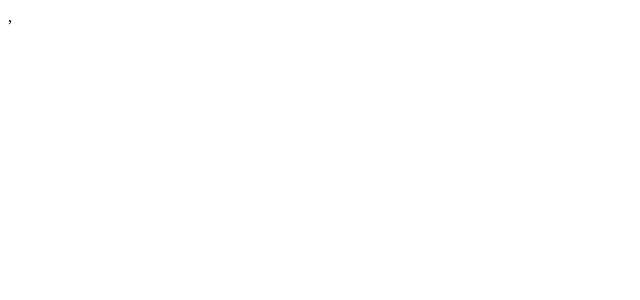
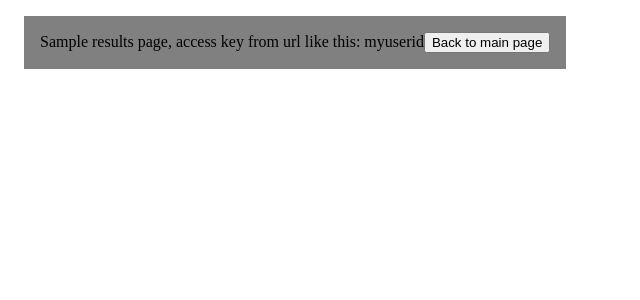
Before and after one commit to aafarian/SportsTower, a React app: page /results/myuserid in a window 1280 px wide. Before the commit this address had no page. Shown: the top 300 px of the page, without its empty margins (0-640 px from the left). Built offline with nearby package versions, Linux system fonts and the light colour scheme.

Commit message:
Add routing

```diff
--- /dev/null
+++ b/src/Routes.tsx
@@ -0,0 +1,22 @@
+import React from 'react';
+import App from './App';
+import { store } from './redux/store';
+import { Provider } from 'react-redux';
+import ResultsPage from './components/Results/ResultsPage';
+
+export const Routes = [
+  {
+    path: "/*",
+    element: (
+      <Provider store={store}>
+        <App />
+      </Provider>
+    ),
+  },
+  {
+    path: "/results/:id",
+    element: (
+      <ResultsPage />
+    ),
+  },
+];
--- a/src/components/Feed/CardsFeed.tsx
+++ b/src/components/Feed/CardsFeed.tsx
@@ -6,7 +6,6 @@ import { populate, playerAdded } from '../../redux/slices/playerDataSlice';
 import PickCard from './PickCard';
 import { projectionsFixture } from './../Fixtures/projectionsFixture';
 import projectionDataSelectors from '../selectors/projectionDataSelectors';
-import categorySelectors from '../selectors/categorySelectors';
 
 const useStyles = createUseStyles({
   card: {
@@ -30,7 +29,6 @@ const CardsFeed = () => {
   const classes = useStyles();
   const dispatch = useDispatch();
   const data = useSelector(projectionDataSelectors.selectAllProjectionData);
-  const categories = useSelector(categorySelectors.selectAllCategories);
 
   useEffect(() => {
     dispatch(populate(projectionsFixture));
--- a/src/components/Layout.tsx
+++ b/src/components/Layout.tsx
@@ -1,5 +1,5 @@
 import React from 'react';
-import { useLocation } from 'react-router-dom';
+import { Link, useLocation } from 'react-router-dom';
 import { createUseStyles } from 'react-jss';
 import JerseyM54 from '../fonts/JerseyM54.ttf';
 
@@ -49,6 +49,11 @@ const Layout = (props: React.HTMLProps<HTMLElement>) => {
   const classes = useStyles();
   return (
     <div className={classes.background}>
+      <Link to={`/results/myuserid`}>
+        <button>
+          Sample Results Page
+        </button>
+      </Link>
       {/* TODO: Header component */}
       <div className={classes.header}>
         <span className={classes.logo}><h1>SPORTSTOWER</h1></span>
--- /dev/null
+++ b/src/components/Results/ResultsPage.tsx
@@ -0,0 +1,33 @@
+import React from 'react';
+import { createUseStyles } from 'react-jss';
+import { Link, useParams } from 'react-router-dom';
+
+const useStyles = createUseStyles({
+  card: {
+    background: 'grey',
+    margin: '1rem',
+    padding: '1rem',
+    maxWidth: 'fit-content',
+    textAlign: 'center'
+  }
+});
+
+const ResultsPage = () => {
+  const classes = useStyles();
+  let { id } = useParams();
+
+  return (
+    <div
+      className={classes.card}
+    >
+      Sample results page, access key from url like this: { id }
+      <Link to="/">
+        <button>
+          Back to main page
+        </button>
+      </Link>
+    </div>
+  );
+};
+
+export default ResultsPage;
--- /dev/null
+++ b/src/components/Results/index.ts
@@ -0,0 +1 @@
+export * from './ResultsPage';
--- a/src/main.tsx
+++ b/src/main.tsx
@@ -1,15 +1,16 @@
 import React from 'react';
-import ReactDOM from 'react-dom';
-import App from './App';
-import { BrowserRouter } from 'react-router-dom';
-import { store } from './redux/store';
-import { Provider } from 'react-redux';
+import ReactDOM from 'react-dom/client';
+import { BrowserRouter, createBrowserRouter, RouterProvider } from 'react-router-dom';
+import { Routes } from './routes';
 
-ReactDOM.render(
-  <BrowserRouter>
-    <Provider store={store}>
-      <App />
-    </Provider>,
-  </BrowserRouter>,
-  document.getElementById('root')
+const router = createBrowserRouter(Routes);
+
+const root = ReactDOM.createRoot(document.getElementById("root") as HTMLElement);
+root.render(
+  <RouterProvider
+    router={router}
+    // TODO1: Loading element goes here, also figure out how to find loading state
+    // TODO1: Not found page?
+    fallbackElement={<div>TODO: Loading element</div>}
+  />,
 );
```
